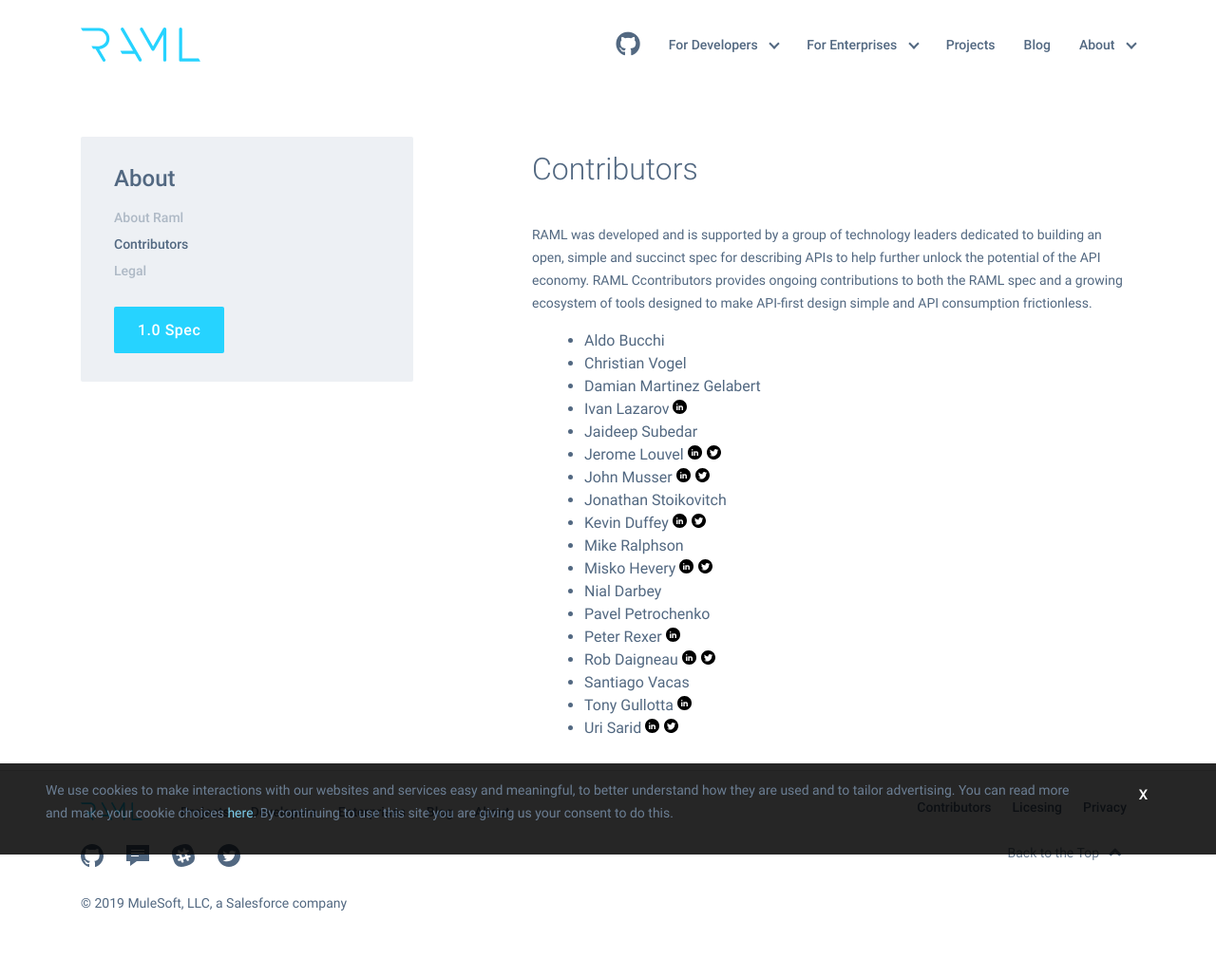
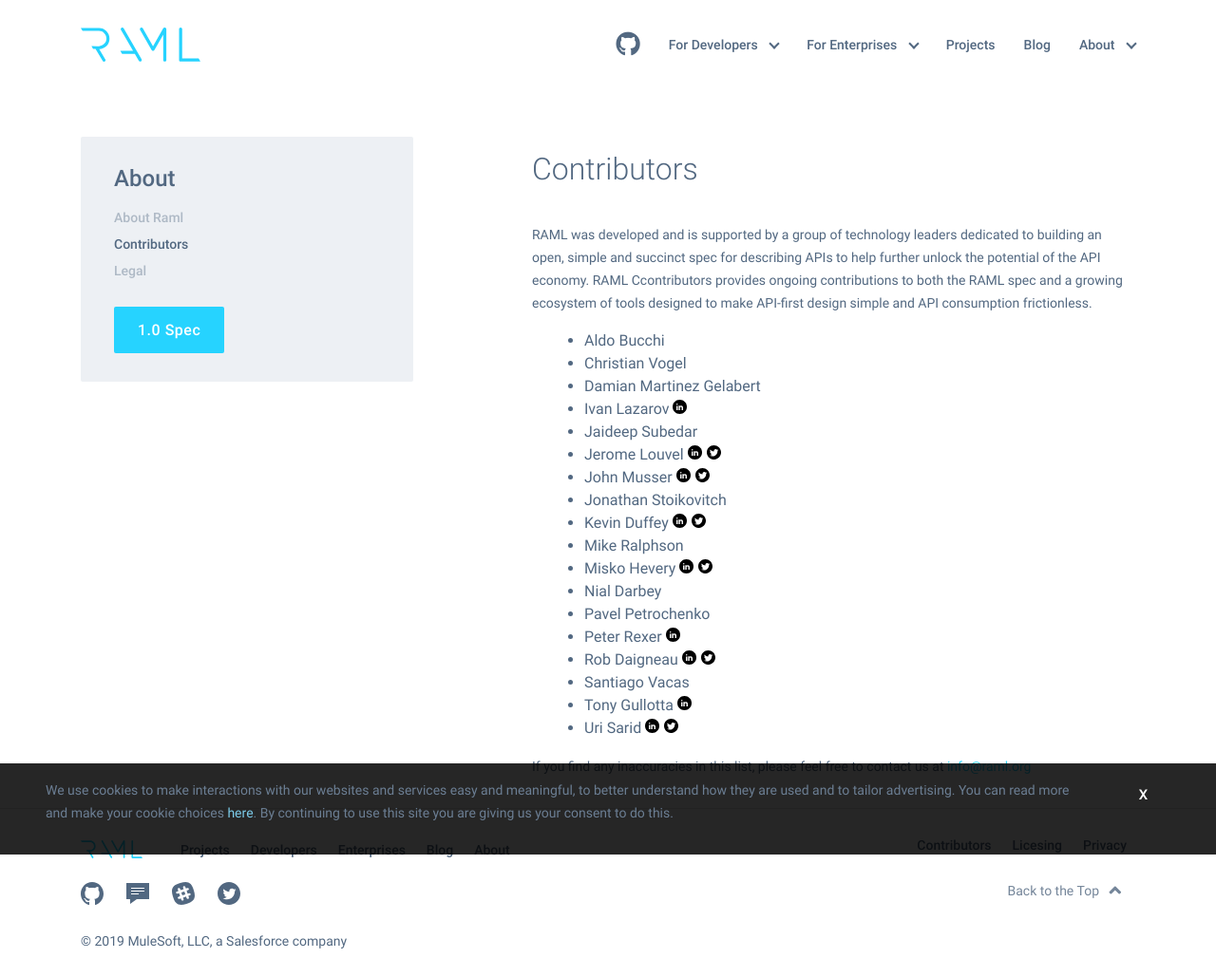
Before and after one commit to raml-org/raml-org, a Jekyll site: the page built from contributors.html, in a window 1280 px wide. Shown: the whole page at 95% size. Built offline with Jekyll 4.4.1, drawn with Linux system fonts in a browser that asks for light colours; nearby versions of some CDN libraries; before the commit the page ends 989 px from its top, so only the background shows below that.

Commit message:
added email note on contributors page

```diff
--- a/contributors.html
+++ b/contributors.html
@@ -29,3 +29,5 @@
         <li>Uri Sarid <a href="http://www.linkedin.com/in/sarid" target="_blank" class="linkedin" > </a><a href="https://twitter.com/usarid" target="_blank" class="twitter" > </a></li>
     </ul>
 </div>
+
+<p>If you find any inaccuracies in this list, please feel free to contact us at <a href="mailto:info@raml.org">info@raml.org</a></p>
```
